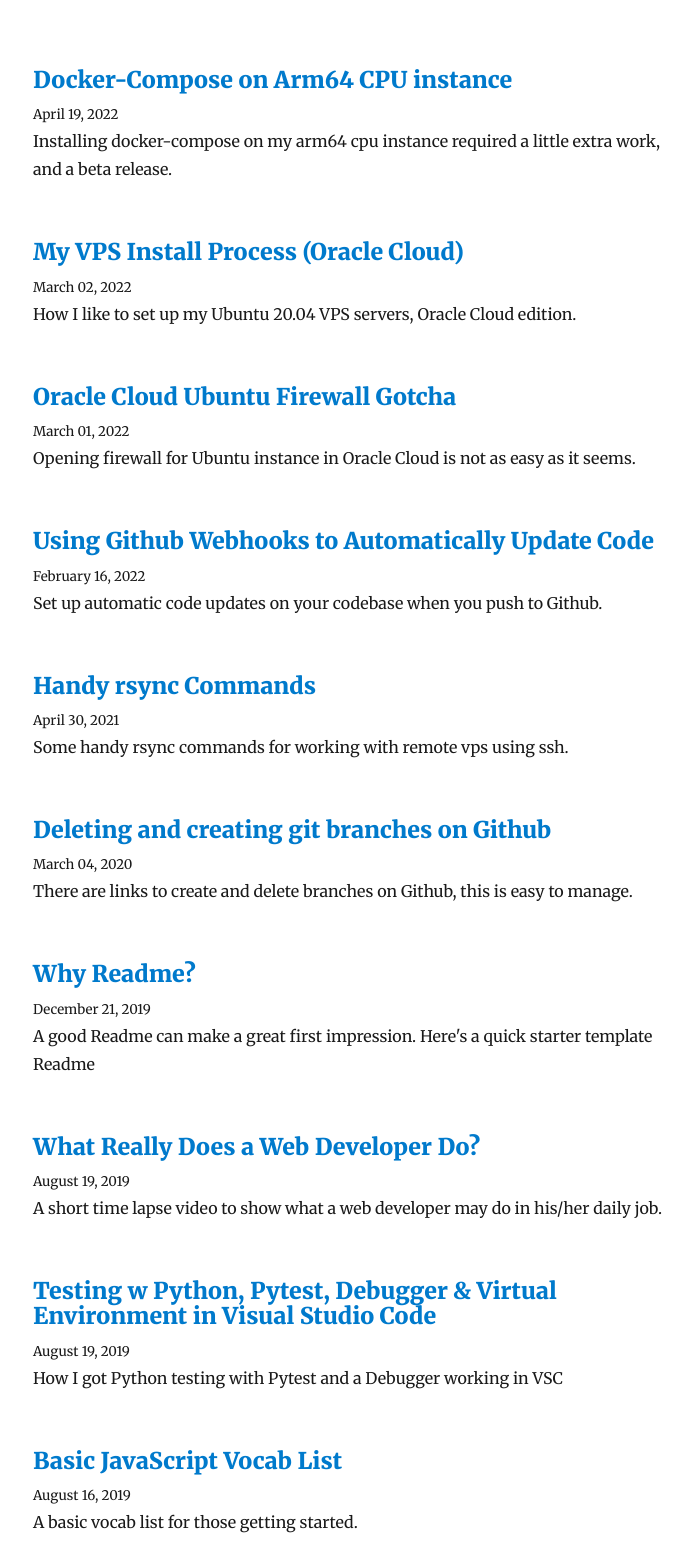
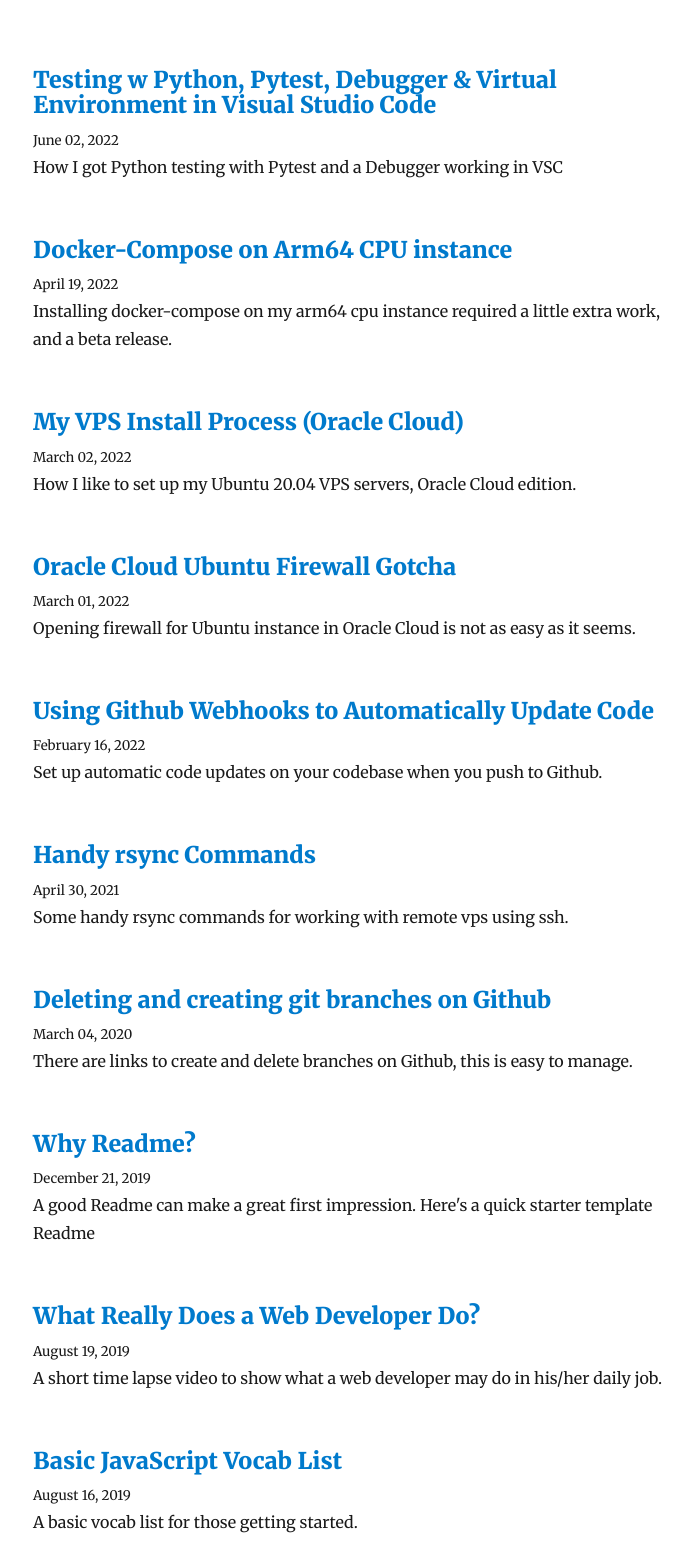
Before and after one commit to IzzleNizzle/izzlenizzle.dev, a Gatsby site: page / in a window 1280 px wide. Shown: the part 241-1802 px from the top of the page, without its empty margins (292-984 px from the left). Built offline with nearby package versions, Linux system fonts and the light colour scheme; Gatsby itself is replaced by a stand-in of ours; some packages are replaced by stand-ins of ours.

Commit message:
forgot to update date

```diff
--- a/content/blog/22-05-02--Testing w Python, Pytest, Debugger & Virtual Environment in Visual Studio Code/index.md
+++ b/content/blog/22-05-02--Testing w Python, Pytest, Debugger & Virtual Environment in Visual Studio Code/index.md
@@ -1,6 +1,6 @@
 ---
 title: Testing w Python, Pytest, Debugger & Virtual Environment in Visual Studio Code
-date: 2019-08-19T13:37:00.000Z
+date: 2022-06-02T13:37:00.000Z
 description: How I got Python testing with Pytest and a Debugger working in VSC
 ---
 So for awhile now I’ve been struggling to put this all together neatly. I’ve been using one command for testing and another for debugging my code. But today I finally put it all together and boy does it feel amazing!
```
